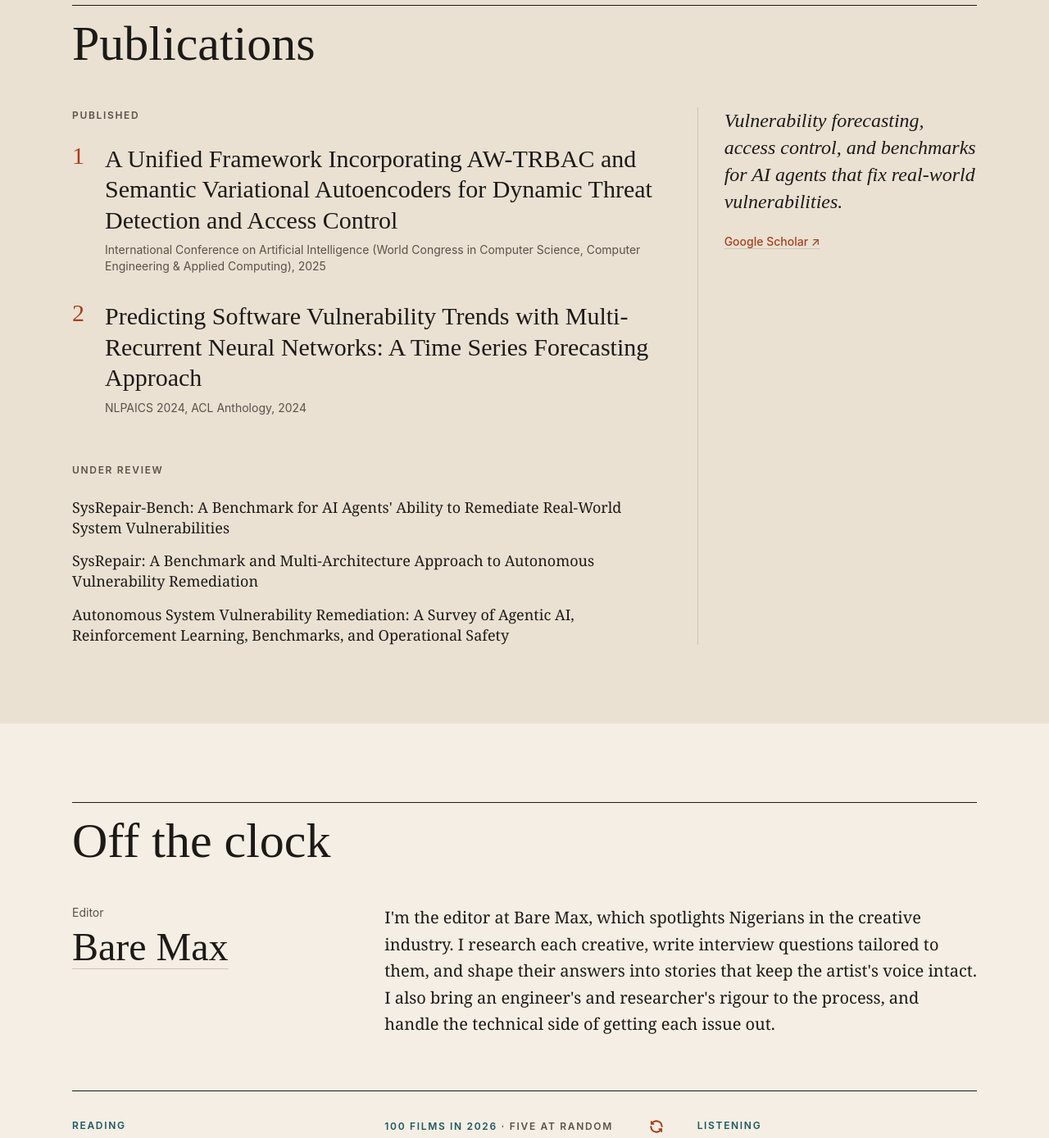
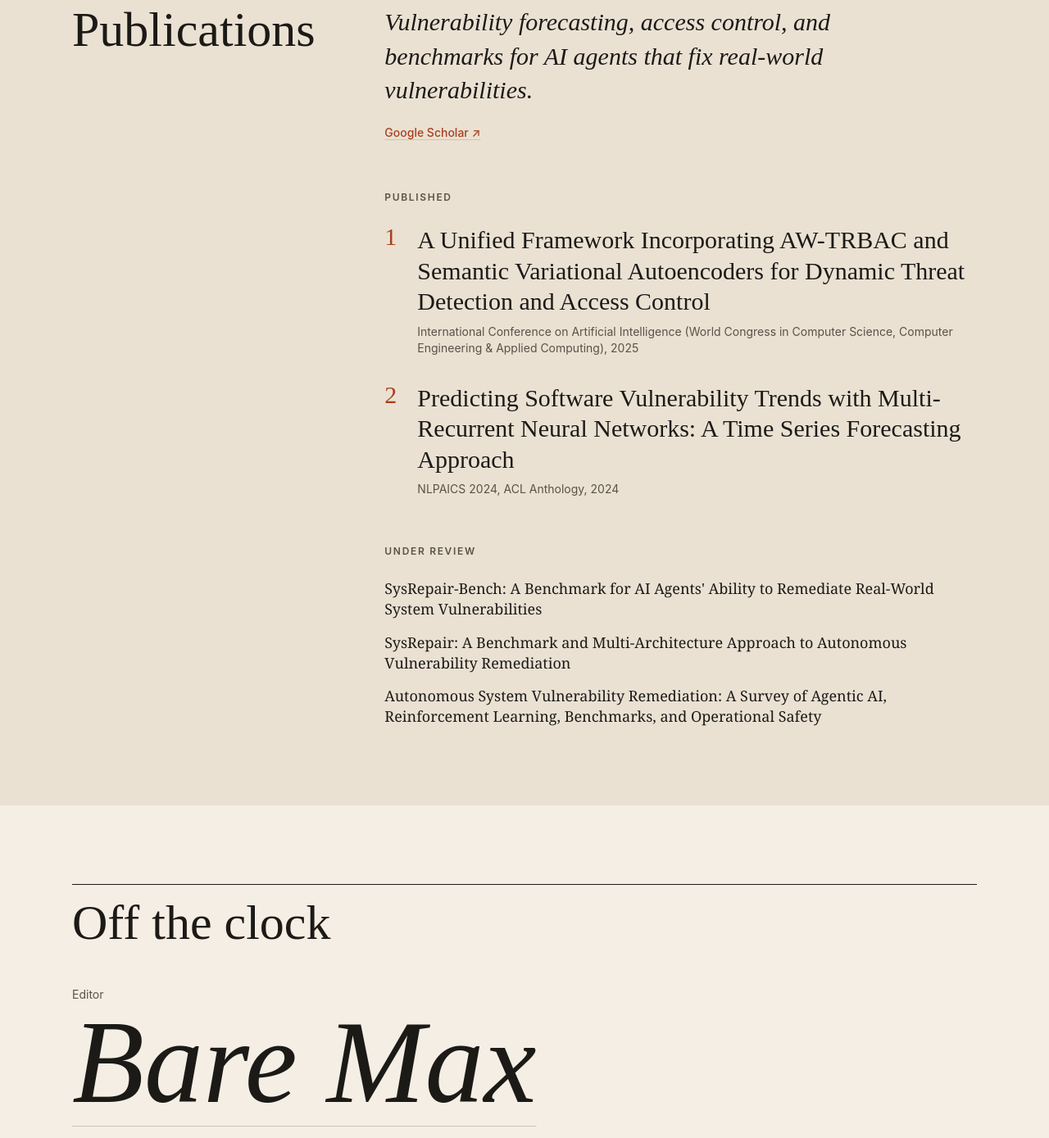
Before and after one commit to elu-melu/elu-melu.github.io, an Astro site: page / in a window 1280 px wide. Shown: the part 4460-5849 px from the top of the page at 82% size. Built offline with nearby package versions, Linux system fonts and the light colour scheme; Astro itself is replaced by a stand-in of ours.

Commit message:
style: break the section rhythm in publications and off the clock
publications heading moves to a sticky left column; bare max becomes an
oversized italic with an offset bio.

```diff
--- a/src/components/OffTheClock.astro
+++ b/src/components/OffTheClock.astro
@@ -28,14 +28,12 @@ const filmPreview = randomise ? filmsThisYear : pinned;
   <div class="max-w-6xl mx-auto px-6">
     <SectionHead title="Off the clock" />
 
-    <div class="grid md:grid-cols-12 gap-10 mb-16">
-      <div class="md:col-span-4">
-        <p class="font-sans text-sm text-muted mb-2">{bareMax.role}</p>
-        <a href={links.bareMax} target="_blank" rel="noopener noreferrer" class="font-display text-5xl leading-none link">
-          Bare Max<span class="sr-only"> (opens in a new tab)</span>
-        </a>
-      </div>
-      <p class="md:col-span-8 text-xl leading-relaxed">{bareMax.body}</p>
+    <div class="mb-16">
+      <p class="font-sans text-sm text-muted mb-2">{bareMax.role}</p>
+      <a href={links.bareMax} target="_blank" rel="noopener noreferrer" class="font-display italic text-7xl md:text-[9rem] leading-[0.9] link">
+        Bare Max<span class="sr-only"> (opens in a new tab)</span>
+      </a>
+      <p class="mt-8 max-w-2xl md:ml-[33%] text-xl leading-relaxed">{bareMax.body}</p>
     </div>
 
     {(books.length > 0 || filmsThisYear.length > 0 || links.spotify) && (
--- a/src/components/Publications.astro
+++ b/src/components/Publications.astro
@@ -1,15 +1,22 @@
 ---
-import SectionHead from "./SectionHead.astro";
 import { publications, links } from "../data/siteData";
 const published = publications.filter((p) => p.status === "published");
 const review = publications.filter((p) => p.status === "under review");
 ---
 
 <section id="publications" class="py-16 md:py-24 bg-paper-deep">
-  <div class="max-w-6xl mx-auto px-6">
-    <SectionHead title="Publications" />
-    <div class="grid md:grid-cols-12 gap-10">
-      <div class="md:col-span-8">
+  <div class="max-w-6xl mx-auto px-6 grid md:grid-cols-12 gap-x-10 gap-y-8">
+    <h2 class="md:col-span-4 self-start md:sticky md:top-24 font-display text-5xl md:text-6xl leading-none">Publications</h2>
+    <div class="md:col-span-8">
+      <aside class="mb-14">
+        <p class="font-display italic text-2xl md:text-3xl leading-snug max-w-2xl mb-4">
+          Vulnerability forecasting, access control, and benchmarks for AI agents that fix real-world vulnerabilities.
+        </p>
+        <a href={links.scholar} target="_blank" rel="noopener noreferrer" class="font-sans text-sm font-medium text-rust link">
+          Google Scholar ↗<span class="sr-only"> (opens in a new tab)</span>
+        </a>
+      </aside>
+      <div>
         <p class="kicker text-muted mb-6">Published</p>
         <ol class="space-y-8 mb-14">
           {published.map((p, i) => (
@@ -27,14 +34,6 @@ const review = publications.filter((p) => p.status === "under review");
           {review.map((p) => <li class="text-lg leading-snug">{p.title}</li>)}
         </ul>
       </div>
-      <aside class="md:col-span-4 md:border-l border-rule md:pl-8">
-        <p class="font-display italic text-2xl leading-snug mb-4">
-          Vulnerability forecasting, access control, and benchmarks for AI agents that fix real-world vulnerabilities.
-        </p>
-        <a href={links.scholar} target="_blank" rel="noopener noreferrer" class="font-sans text-sm font-medium text-rust link">
-          Google Scholar ↗<span class="sr-only"> (opens in a new tab)</span>
-        </a>
-      </aside>
     </div>
   </div>
 </section>
```
